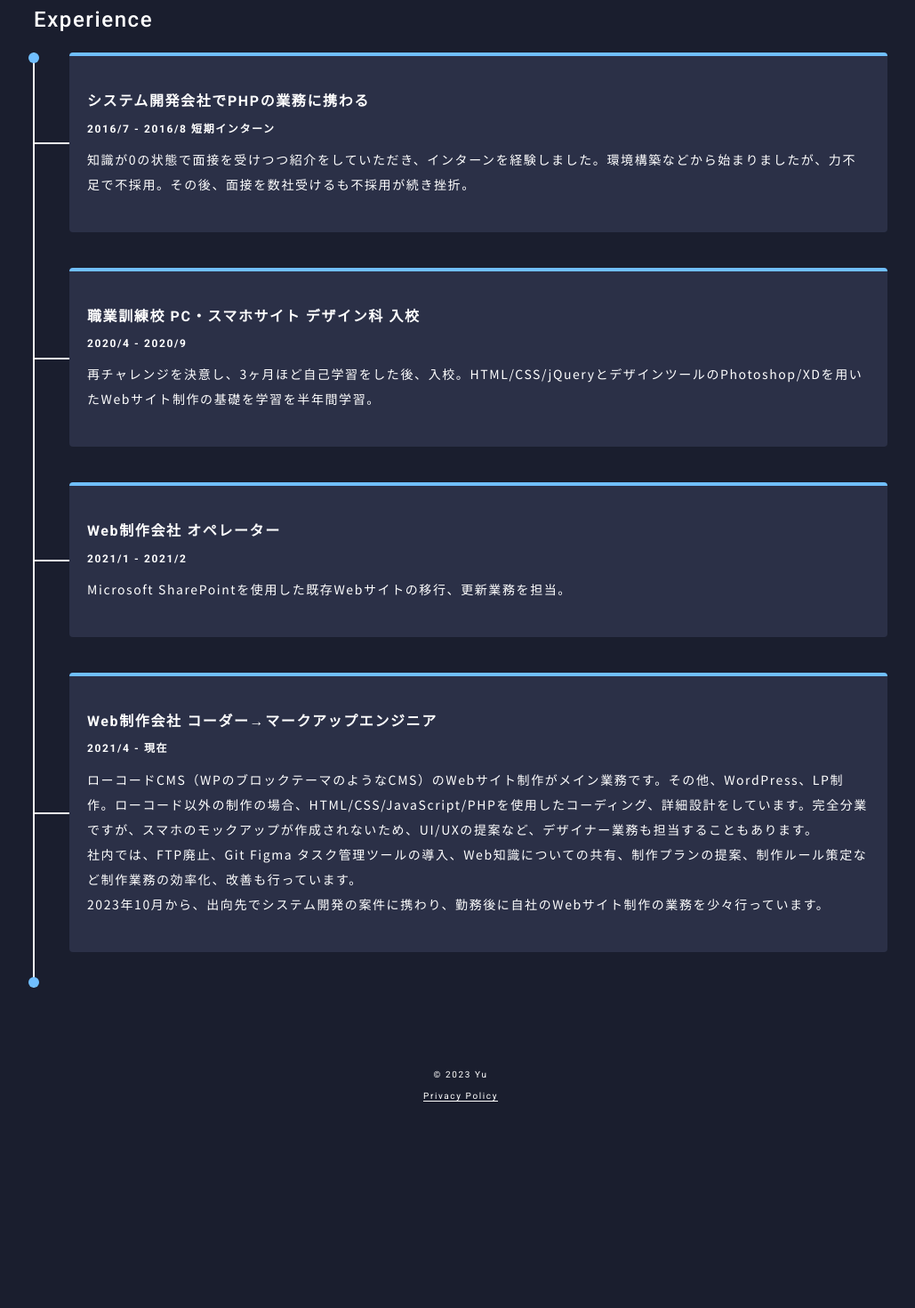
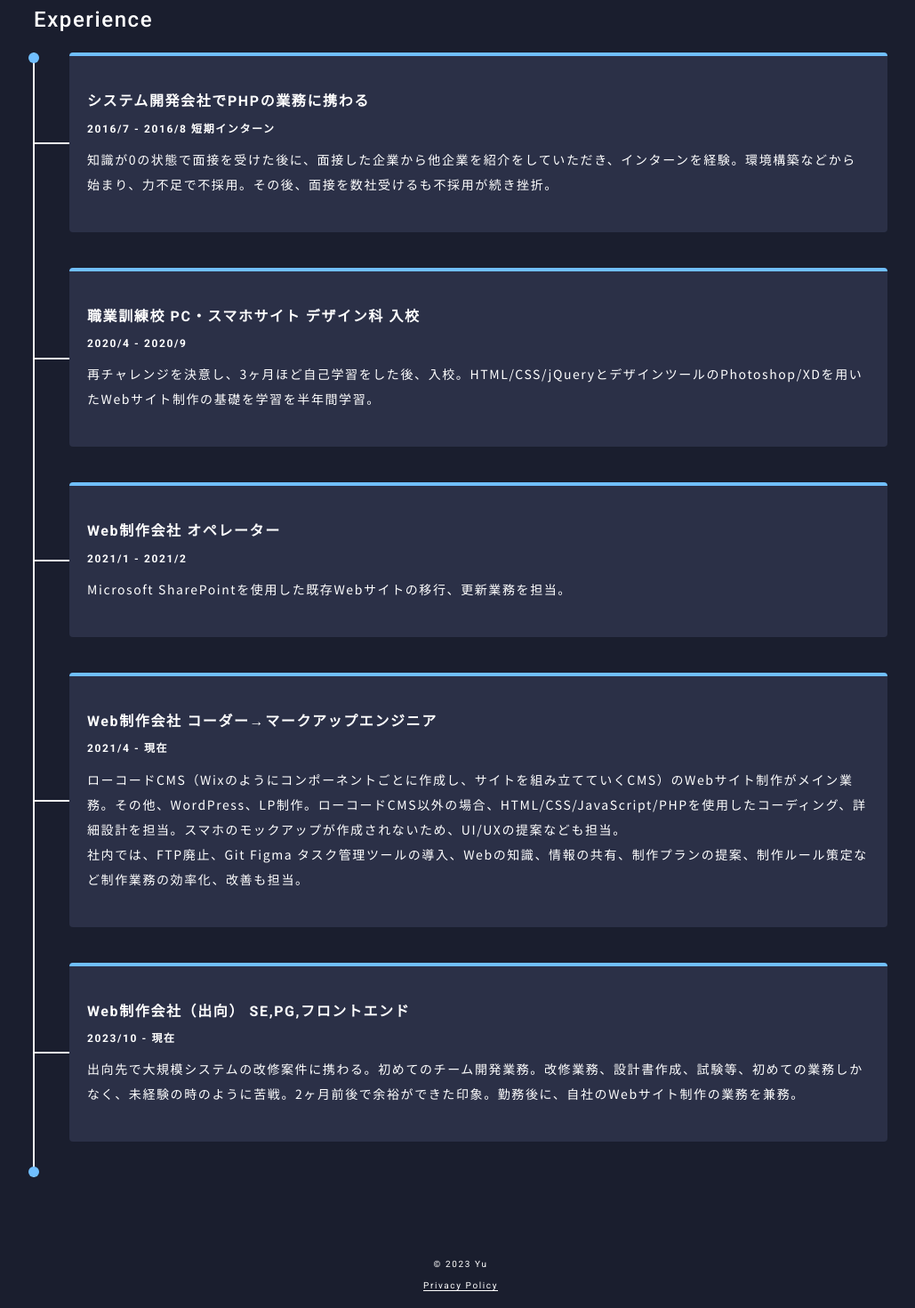
Before and after one commit to yuyuyusan/re-portfolio, a Next.js app: page /about in a window 1280 px wide. Shown: the part 2003-3473 px from the top of the page at 89% size, without its empty margins (122-1151 px from the left). Before the commit the page ends 3259 px from the top, so only its background shows below. Built offline with nearby package versions, Linux system fonts and the light colour scheme.

Commit message:
about修正

```diff
--- a/src/app/_components/ExperienceList/index.tsx
+++ b/src/app/_components/ExperienceList/index.tsx
@@ -13,7 +13,7 @@ const career: CareerFlow[] = [
     title: 'システム開発会社でPHPの業務に携わる',
     period: '2016/7 - 2016/8 短期インターン',
     description: [
-      '知識が0の状態で面接を受けつつ紹介をしていただき、インターンを経験しました。環境構築などから始まりましたが、力不足で不採用。その後、面接を数社受けるも不採用が続き挫折。',
+      '知識が0の状態で面接を受けた後に、面接した企業から他企業を紹介をしていただき、インターンを経験。環境構築などから始まり、力不足で不採用。その後、面接を数社受けるも不採用が続き挫折。',
     ],
   },
   {
@@ -34,9 +34,15 @@ const career: CareerFlow[] = [
     title: 'Web制作会社 コーダー→マークアップエンジニア',
     period: '2021/4 - 現在',
     description: [
-      'ローコードCMS（WPのブロックテーマのようなCMS）のWebサイト制作がメイン業務です。その他、WordPress、LP制作。ローコード以外の制作の場合、HTML/CSS/JavaScript/PHPを使用したコーディング、詳細設計をしています。完全分業ですが、スマホのモックアップが作成されないため、UI/UXの提案など、デザイナー業務も担当することもあります。',
-      '社内では、FTP廃止、Git Figma タスク管理ツールの導入、Web知識についての共有、制作プランの提案、制作ルール策定など制作業務の効率化、改善も行っています。',
-      '2023年10月から、出向先でシステム開発の案件に携わり、勤務後に自社のWebサイト制作の業務を少々行っています。',
+      'ローコードCMS（Wixのようにコンポーネントごとに作成し、サイトを組み立てていくCMS）のWebサイト制作がメイン業務。その他、WordPress、LP制作。ローコードCMS以外の場合、HTML/CSS/JavaScript/PHPを使用したコーディング、詳細設計を担当。スマホのモックアップが作成されないため、UI/UXの提案なども担当。',
+      '社内では、FTP廃止、Git Figma タスク管理ツールの導入、Webの知識、情報の共有、制作プランの提案、制作ルール策定など制作業務の効率化、改善も担当。',
+    ],
+  },
+  {
+    title: 'Web制作会社（出向） SE,PG,フロントエンド',
+    period: '2023/10 - 現在',
+    description: [
+      '出向先で大規模システムの改修案件に携わる。初めてのチーム開発業務。改修業務、設計書作成、試験等、初めての業務しかなく、未経験の時のように苦戦。2ヶ月前後で余裕ができた印象。勤務後に、自社のWebサイト制作の業務を兼務。',
     ],
   },
 ];
```
